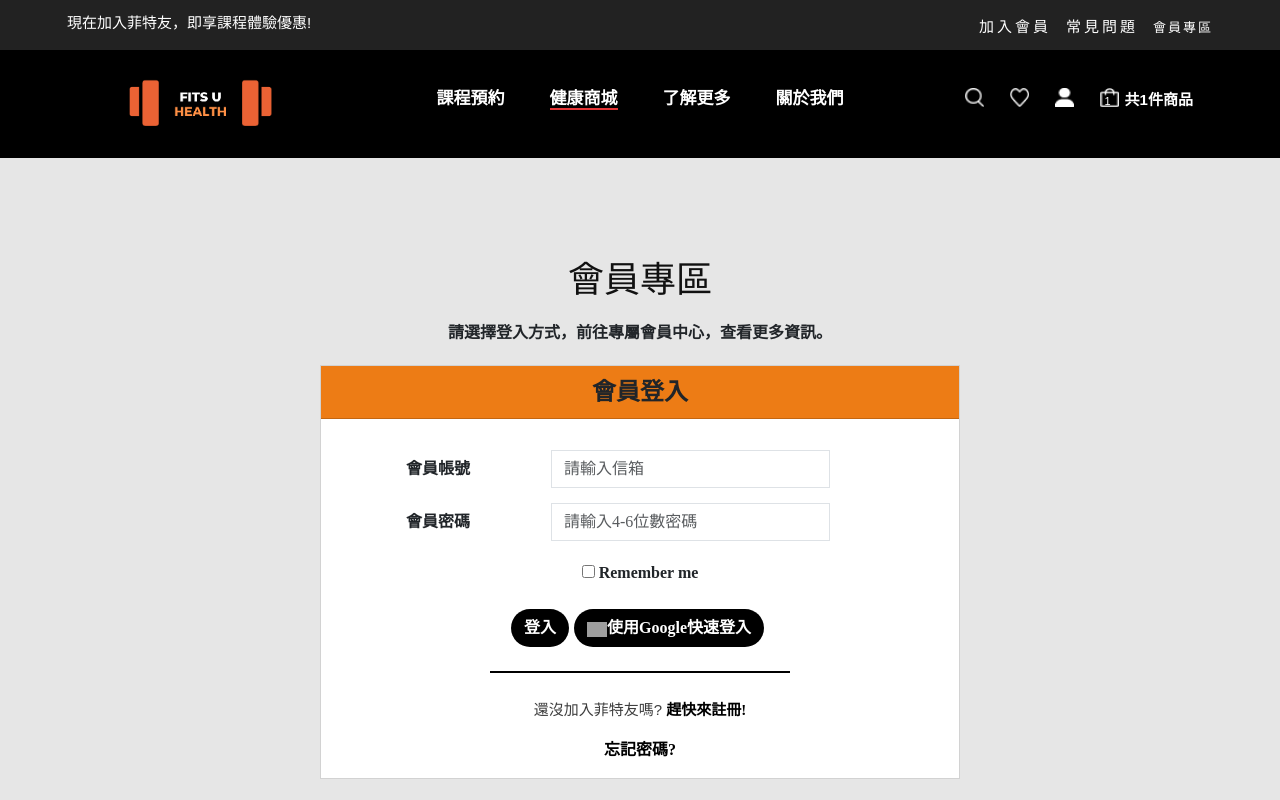
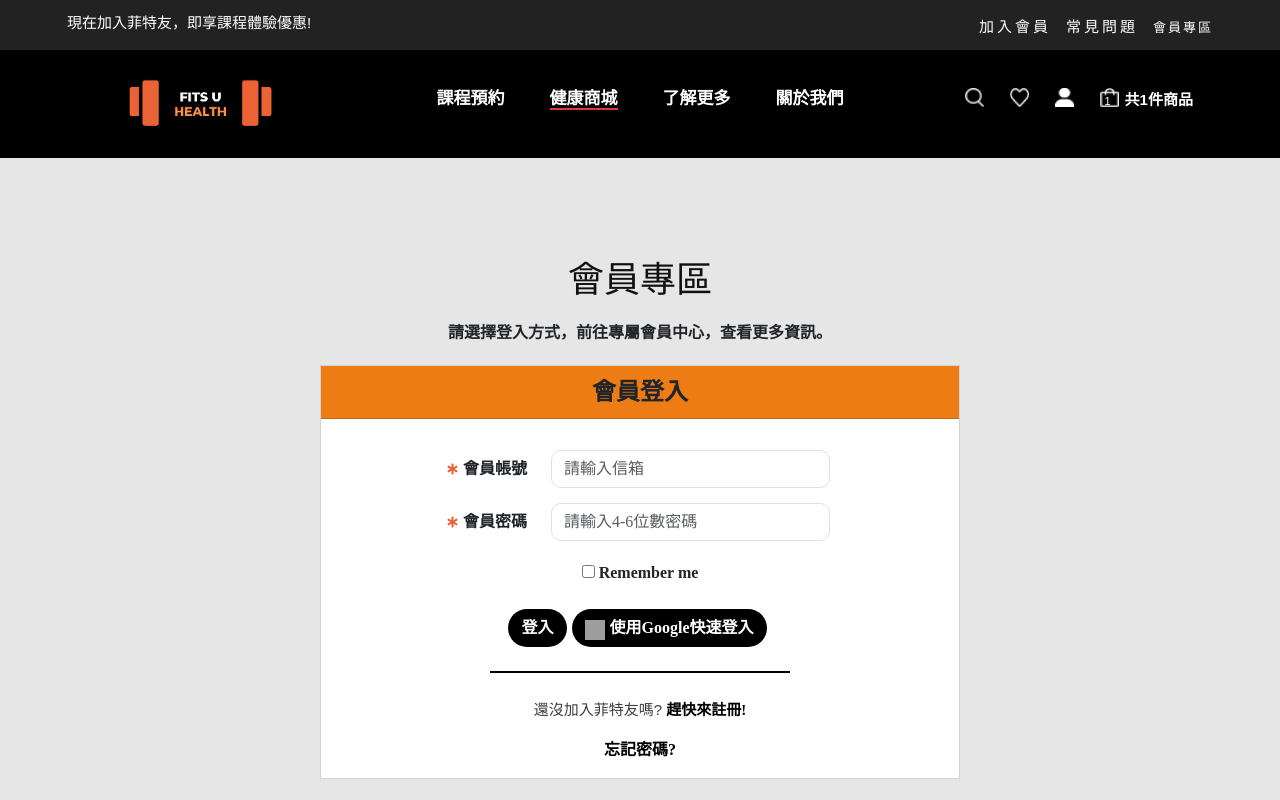
Before and after one commit to ni86910/team1_final, a Next.js app in the folder frontend-react/: page /member/login in a window 1280 px wide. Shown: the top 800 px of the page. Built offline with nearby package versions, Linux system fonts and the light colour scheme; grey boxes are pictures that could not be loaded.

Commit message:
樣式調整

```diff
--- a/frontend-react/components/member/login.js
+++ b/frontend-react/components/member/login.js
@@ -1,6 +1,7 @@
 import React, { Fragment } from 'react'
 import style from '@/styles/login.module.scss'
 import Image from 'next/image'
+import { FaStarOfLife } from 'react-icons/fa6'
 
 export default function LoginPage() {
   return (
@@ -27,12 +28,14 @@ export default function LoginPage() {
                           >
                             <label
                               htmlFor="m_account"
-                              className="col-md-4 col-form-label text-md-right"
+                              className={`col-md-4 col-form-label text-md-right ${style['label-text']}`}
                             >
+                              <FaStarOfLife className={style['icon-padding']} />
                               會員帳號
                             </label>
                             <div className="col-md-6">
                               <input
+                                style={{ borderRadius: '10px' }}
                                 type="email"
                                 id="m_account"
                                 className="form-control"
@@ -47,12 +50,14 @@ export default function LoginPage() {
                           >
                             <label
                               htmlFor="m_pwd"
-                              className="col-md-4 col-form-label text-md-right"
+                              className={`col-md-4 col-form-label text-md-right ${style['label-text']}`}
                             >
+                              <FaStarOfLife className={style['icon-padding']} />
                               會員密碼
                             </label>
                             <div className="col-md-6">
                               <input
+                                style={{ borderRadius: '10px' }}
                                 type="password"
                                 id="m_pwd"
                                 className="form-control"
@@ -83,9 +88,12 @@ export default function LoginPage() {
                             className={`btn ${style['google-btn']}`}
                           >
                             <span className="glyphicon glyphicon-remove" />
-                            <img
+                            <Image
                               className={style['google-img']}
                               src="/img/member/google.png"
+                              width={20}
+                              height={20}
+                              alt="google"
                             />
                             使用Google快速登入
                           </button>
--- a/frontend-react/styles/login.module.scss
+++ b/frontend-react/styles/login.module.scss
@@ -48,6 +48,7 @@ text-align: center;
 }
 .google-img{
   width: 20px;
+  margin-right: 5px;
 }
 .a-link{
   font-family: 微軟正黑體;
@@ -66,6 +67,16 @@ text-align: center;
 }
 .modal-text{
   list-style: none;
+}
+
+.label-text{
+  display: flex;
+  align-items: center;
+  justify-content: flex-end;
+  .icon-padding{
+    padding-right:5px;
+    color: $primary-color;
+  }
 }
 
 @media (max-width: 600px) {
```
